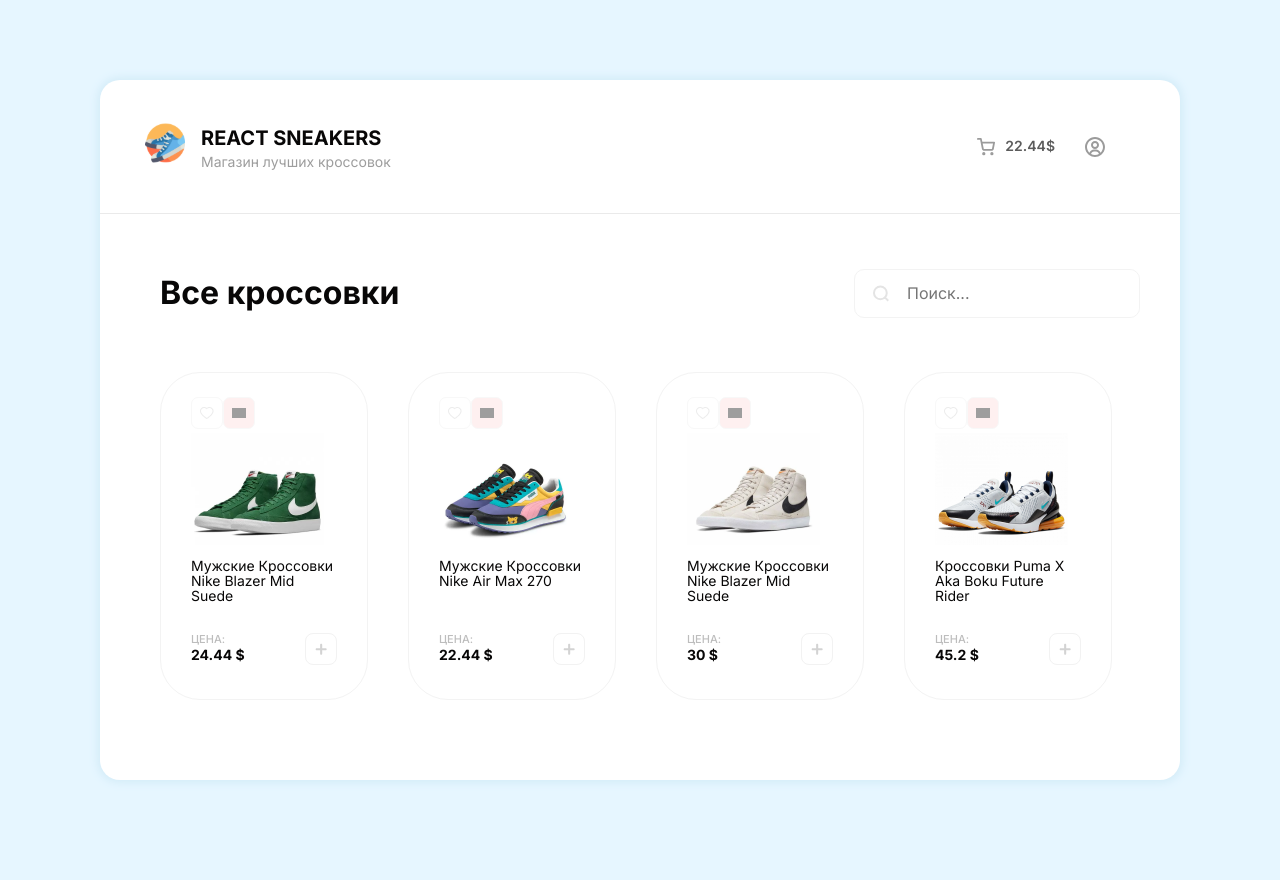
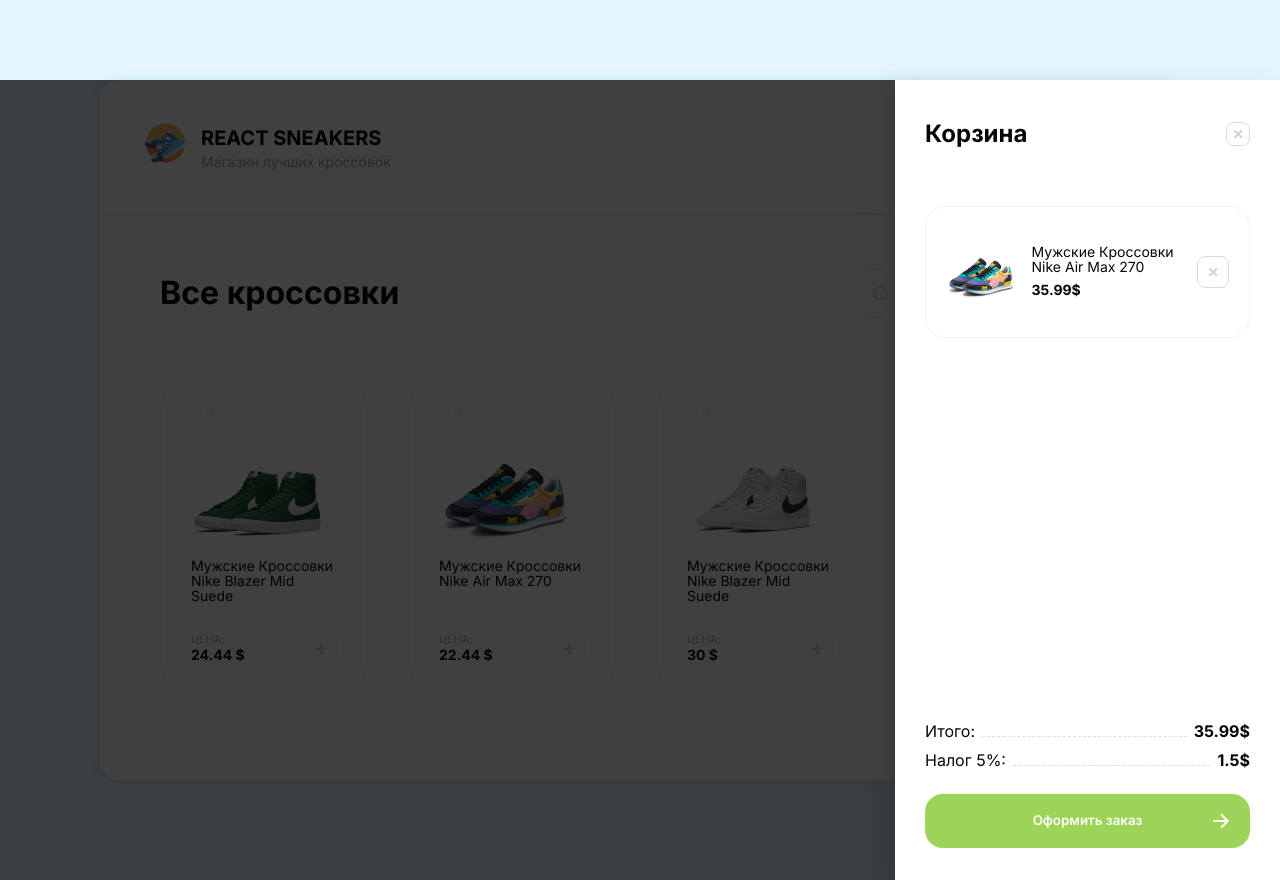
Before and after one commit to Ko2doo/react-sneakers, a React (Create React App) app: page / in a window 1280 px wide. Before the commit the page ends 800 px from the top, so only its background shows below. Built offline with nearby package versions, Linux system fonts and the light colour scheme; grey boxes are pictures that could not be loaded.

Commit message:
Сделал кнопки добавить в корзину и добавить в избранной с помощью хука useState, остановился на 1:26:50 (таймкод) нужно сделать drawer функциональным

```diff
--- a/src/App.js
+++ b/src/App.js
@@ -34,13 +34,14 @@
 
   // Записываем в переменную productCard вызов компонента <Card/>,
   // с уже распечатанными данными из массива productCardDataArray.
-  let productCard = productCardDataArray.map((productCard) => (
+  let productCard = productCardDataArray.map((obj) => (
     <Card
-      id={productCard.id}
-      key={productCard.id}
-      imageUrl={productCard.imageUrl}
-      productTitle={productCard.title}
-      productPrice={productCard.price}
+      id={obj.id}
+      key={obj.id}
+      imageUrl={obj.imageUrl}
+      productTitle={obj.title}
+      productPrice={obj.price}
+      onClickBtnFavorite={() => alert('Добавили в избранное (но это не точно)')}
     />
   ));
 
--- a/src/components/Card/Card.jsx
+++ b/src/components/Card/Card.jsx
@@ -9,19 +9,33 @@
 import style from './Card.module.scss';
 
 function Card(props) {
-  const addToCart = () => {
-    alert(props.productTitle + ' - ' + props.productPrice);
+  // use method useState from btn addToCart
+  const [isAdded, setIsAdded] = React.useState(false);
+
+  const handleBtnAddCartClick = () => {
+    setIsAdded(!isAdded); // ! - если стоит, то меняем значение с true на false при повторном клике на кнопку.
+  };
+
+  // use method useState from btn favorite
+  const [isAddedFavorite, setIsAddedFavorite] = React.useState(false);
+
+  const handleBtnToFavoriteClick = () => {
+    setIsAddedFavorite(!isAddedFavorite);
   };
 
   return (
     <article className={style.card}>
       <div className={style.card_headerbar}>
-        <button className={style.add_to_favorite} title="Добавить в избранное">
-          <img src="/img/icons/ic-heart-onliked.png" alt="Onliked" className={style.icon_onliked} />
-        </button>
-
-        <button className={style.check_for_favorite} title="Показать в избранном">
-          <img src="/img/icons/ic-heart-liked.svg" alt="Liked" className={style.icon_liked} />
+        <button
+          onClick={handleBtnToFavoriteClick}
+          className={isAddedFavorite ? style.btn_to_favorite__isChecked : style.btn_to_favorite}
+          title={isAddedFavorite ? 'Убрать из избранного' : 'Добавить в избранное'}>
+          <img
+            src={
+              isAddedFavorite ? '/img/icons/ic-heart-liked.svg' : '/img/icons/ic-heart-onliked.png'
+            }
+            alt="Onliked"
+          />
         </button>
       </div>
 
@@ -34,8 +48,15 @@
           <span>Цена:</span>
           <b> {props.productPrice} $</b>
         </div>
-        <button onClick={addToCart} className={style.add_to_card} title="Добавить тов ар в корзину">
-          <img src="/img/icons/ic-add.svg" alt="icon" className={style.icon_card} />
+        <button
+          onClick={handleBtnAddCartClick}
+          className={isAdded ? style.btn_add_to_basked__isChecked : style.btn_add_to_basked}
+          title="Добавить тов ар в корзину">
+          <img
+            src={isAdded ? '/img/icons/ic-checked.svg' : '/img/icons/ic-add.svg'}
+            alt="icon"
+            className={style.icon_card}
+          />
         </button>
       </div>
     </article>
--- a/src/components/Card/Card.module.scss
+++ b/src/components/Card/Card.module.scss
@@ -47,22 +47,6 @@
       justify-content: space-between;
       align-items: center;
       padding: rem(14) 0 rem(14);
-
-      .add_to_card{
-          width: 32px;
-          height: 32px;
-          display: inline-flex;
-          align-items: center;
-          justify-content: center;
-          cursor: pointer;
-          background-color: var(--def-white);
-          border: 1px solid var(--card-button-border-color);
-          border-radius: rem(8);
-          &.is-checked{
-              background: linear-gradient(180deg, #89F09C 0%, #3CC755 100%);
-              border-color: transparent;
-          }
-      }
   }
 
   &_cost{
@@ -89,7 +73,24 @@
   }
 }
 
-.add_to_favorite{
+.btn_add_to_basked{
+    width: 32px;
+    height: 32px;
+    display: inline-flex;
+    align-items: center;
+    justify-content: center;
+    cursor: pointer;
+    background-color: var(--def-white);
+    border: 1px solid var(--card-button-border-color);
+    border-radius: rem(8);
+    &__isChecked{
+        @extend .btn_add_to_basked;
+        background: linear-gradient(180deg, #89F09C 0%, #3CC755 100%);
+        border-color: transparent;
+    }
+}
+
+.btn_to_favorite{
   display: inline-flex;
   align-items: center;
   justify-content: center;
@@ -100,18 +101,8 @@
   background-color: var(--def-white);
   border: 1px solid var(--favorite-btn-border-color);
   border-radius: rem(7);
+  &__isChecked{
+    @extend .btn_to_favorite;
+    background-color: var(--favorite-btn-checked-background-color);
+  }
 }
-
-
-.check_for_favorite{
-  display: inline-flex;
-  align-items: center;
-  justify-content: center;
-  width: 32px;
-  height: 32px;
-  padding: rem(8);
-  cursor: pointer;
-  background-color: var(--favorite-btn-checked-background-color);
-  border: 1px solid var(--favorite-btn-border-color);
-  border-radius: rem(7);
-}
--- a/src/components/Drawer/Drawer.module.scss
+++ b/src/components/Drawer/Drawer.module.scss
@@ -4,7 +4,6 @@
 // from draver stylesheet
 
 .drawer_overlay{
-    display: none;
     position: absolute;
     left: 0;
     top: 0;
--- a/src/components/Header/Header.jsx
+++ b/src/components/Header/Header.jsx
@@ -19,8 +19,10 @@
       <div className={style.header_userbar_element}>
         <ul className={style.userbar}>
           <li className={style.userbar_item}>
-            <img src="/img/icons/ic-card.svg" alt="icon card" className={style.ic_card} />
-            <span>22.44$</span>
+            <button className={style.btn_drawer}>
+              <img src="/img/icons/ic-card.svg" alt="icon card" className={style.ic_card} />
+              <span>22.44$</span>
+            </button>
           </li>
           <li className={style.userbar_item}>
             <img src="/img/icons/ic-userbar.svg" alt="icon userbar" className={style.ic_userbar} />
--- a/src/components/Header/Header.module.scss
+++ b/src/components/Header/Header.module.scss
@@ -73,3 +73,12 @@
         }
     }
 }
+
+.btn_drawer{
+    @extend .userbar_item;
+
+    border: none;
+    cursor: pointer;
+    background-color: transparent;
+    padding: rem(4) rem(6);
+}
```
